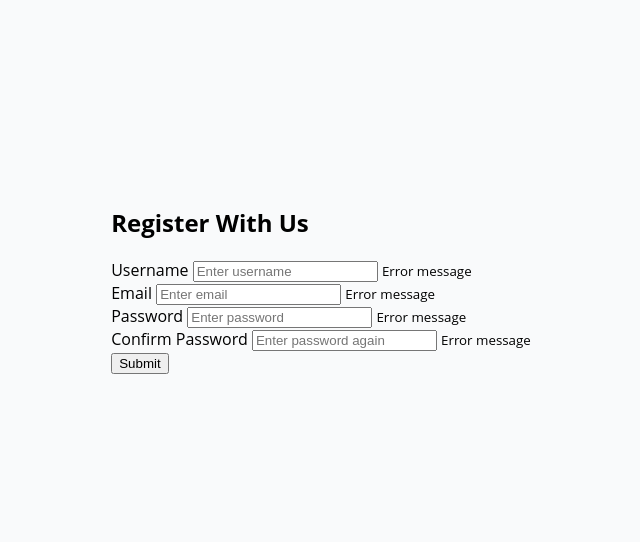
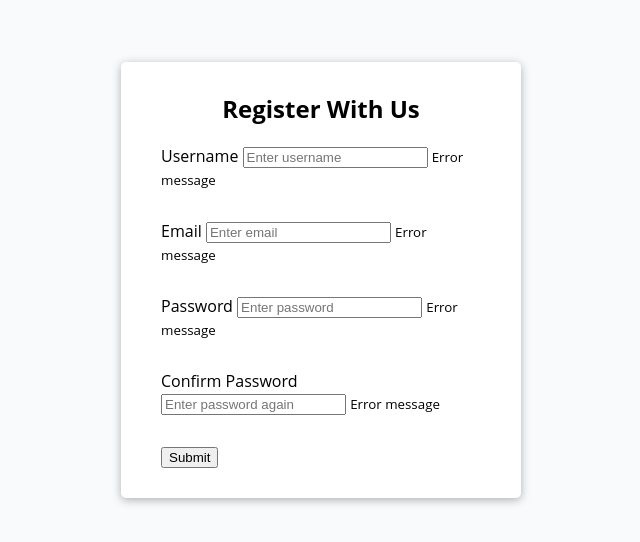
Before and after one commit to tayyab203/validator_form, a plain HTML site: page index.html in a window 1280 px wide. Shown: the part 120-662 px from the top of the page, without its empty margins (319-959 px from the left). Drawn offline with Linux system fonts and the light colour scheme.

Commit message:
commit 4

```diff
--- a/style.css
+++ b/style.css
@@ -17,3 +17,24 @@
     min-height: 100vh;
     margin: 0;
   }
+  .container {
+    background-color: #fff;
+    border-radius: 5px;
+    box-shadow: 0 2px 10px rgba(0, 0, 0, 0.3);
+    width: 400px;
+  }
+
+  h2 {
+    text-align: center;
+    margin: 0 0 20px;
+  }
+
+  .form {
+    padding: 30px 40px;
+  }
+
+  .form-control {
+    margin-bottom: 10px;
+    padding-bottom: 20px;
+    position: relative;
+  }
```
